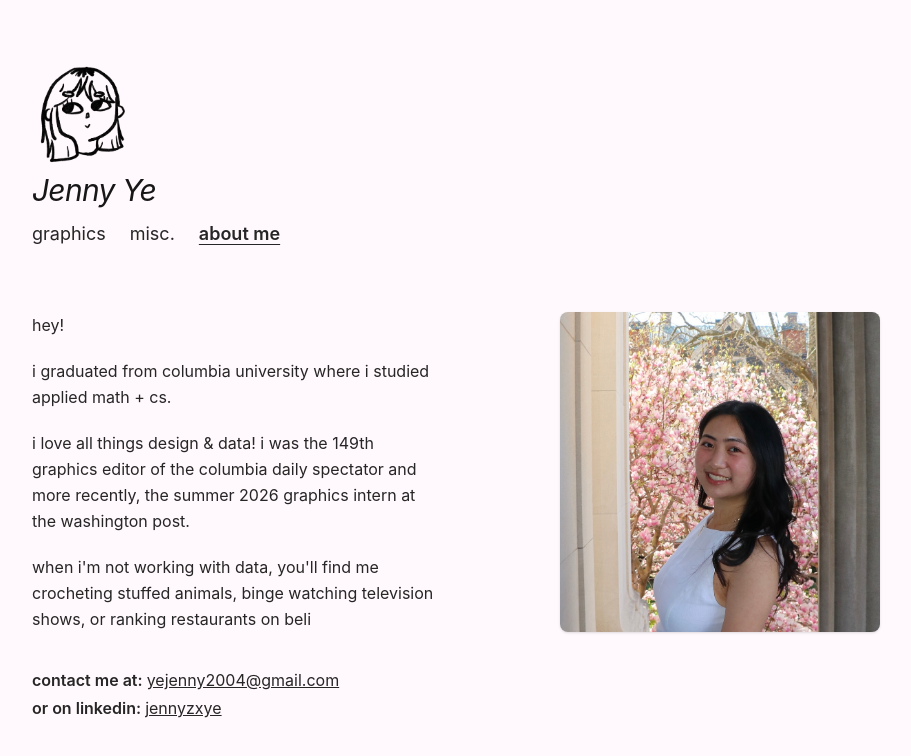
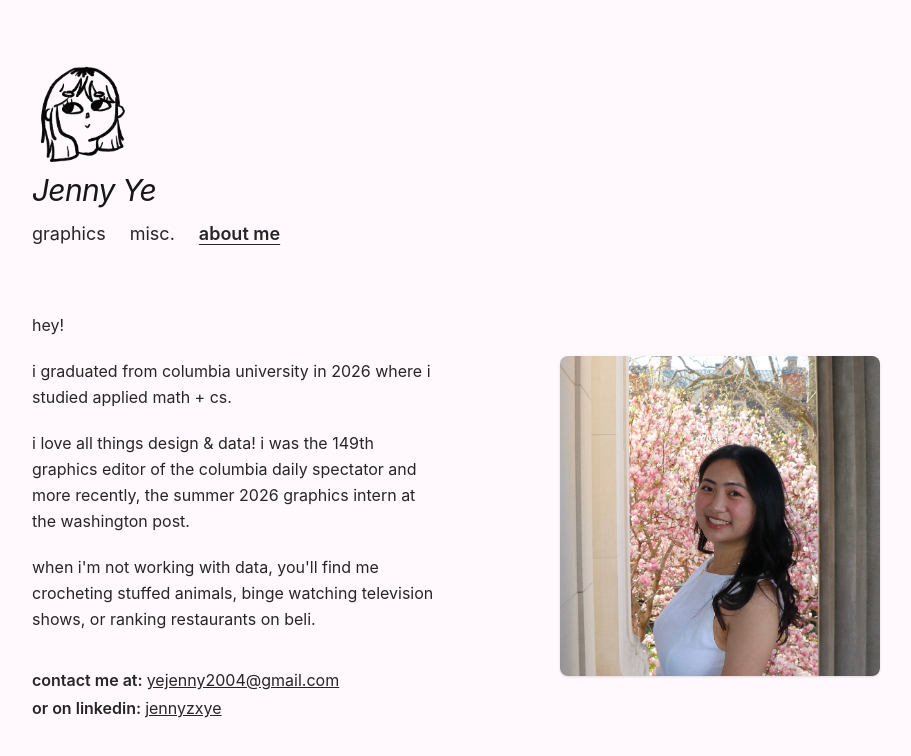
Before and after one commit to jennyleaf/jennyleaf.github.io, a React (Vite) app: page / in a window 1280 px wide. Both pictures are taken after a click on the button "about me". Shown: the top 756 px of the page, without its empty margins (184-1095 px from the left). Built offline with nearby package versions, Linux system fonts and the light colour scheme.

Commit message:
more about me changes

```diff
--- a/src/pages/About.jsx
+++ b/src/pages/About.jsx
@@ -1,12 +1,12 @@
 export default function About() {
   return (
-    <section className="grid grid-cols-1 md:grid-cols-2 gap-10 items-start pt-4">
+    <section className="grid grid-cols-1 md:grid-cols-2 gap-10 items-center pt-4">
       {/* Bio Column */}
       <div className="space-y-5 text-neutral-800 text-base leading-relaxed">
         <p>hey!</p>
 
         <p>
-          i graduated from columbia university where i studied applied math + cs.
+          i graduated from columbia university in 2026 where i studied applied math + cs.
         </p>
 
         <p>
@@ -15,7 +15,7 @@ export default function About() {
 
         <p>
           when i&apos;m not working with data, you&apos;ll find me crocheting stuffed animals,
-          binge watching television shows, or ranking restaurants on beli
+          binge watching television shows, or ranking restaurants on beli.
         </p>
 
         <div className="pt-4 space-y-1 text-base">
```
